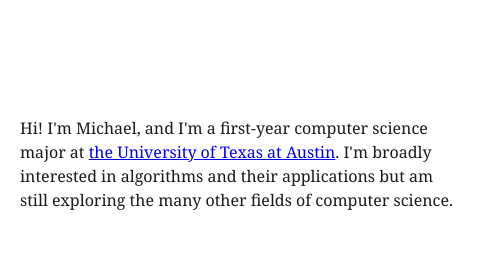
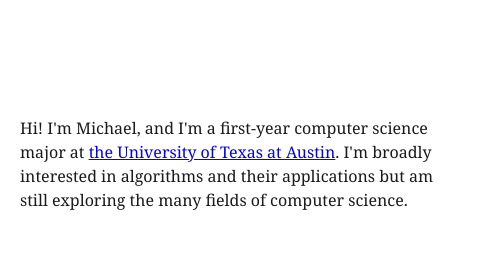
Before and after one commit to michaelameng/michaelameng.github.io, a plain HTML site: page index.html in a window 1280 px wide. Shown: the top 265 px of the page, 564-1047 px from the left. Drawn offline with Linux system fonts and the light colour scheme.

Commit message:
chore: reword intro blurb
- Drop "other" from the fields of computer science being explored
- Add blank line after doctype

```diff
--- a/index.html
+++ b/index.html
@@ -1,4 +1,5 @@
 <!doctype html>
+
 <html lang="en-US">
   <head>
     <meta charset="UTF-8" />
@@ -19,7 +20,7 @@
             <a href="https://www.utexas.edu/"
               >the University of Texas at Austin</a
             >. I'm broadly interested in algorithms and their applications but
-            am still exploring the many other fields of computer science.
+            am still exploring the many fields of computer science.
           </p>
         </div>
       </div>
```
